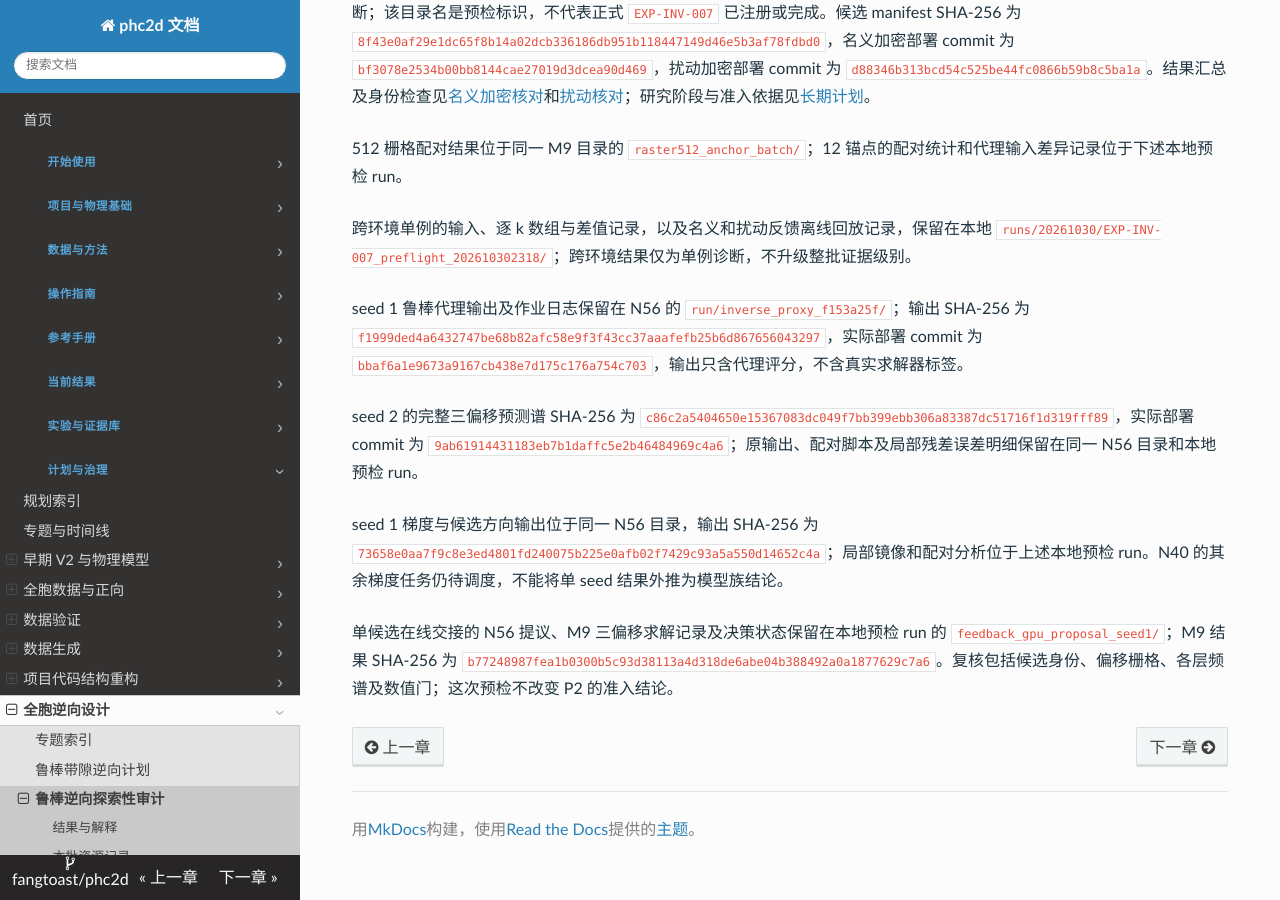
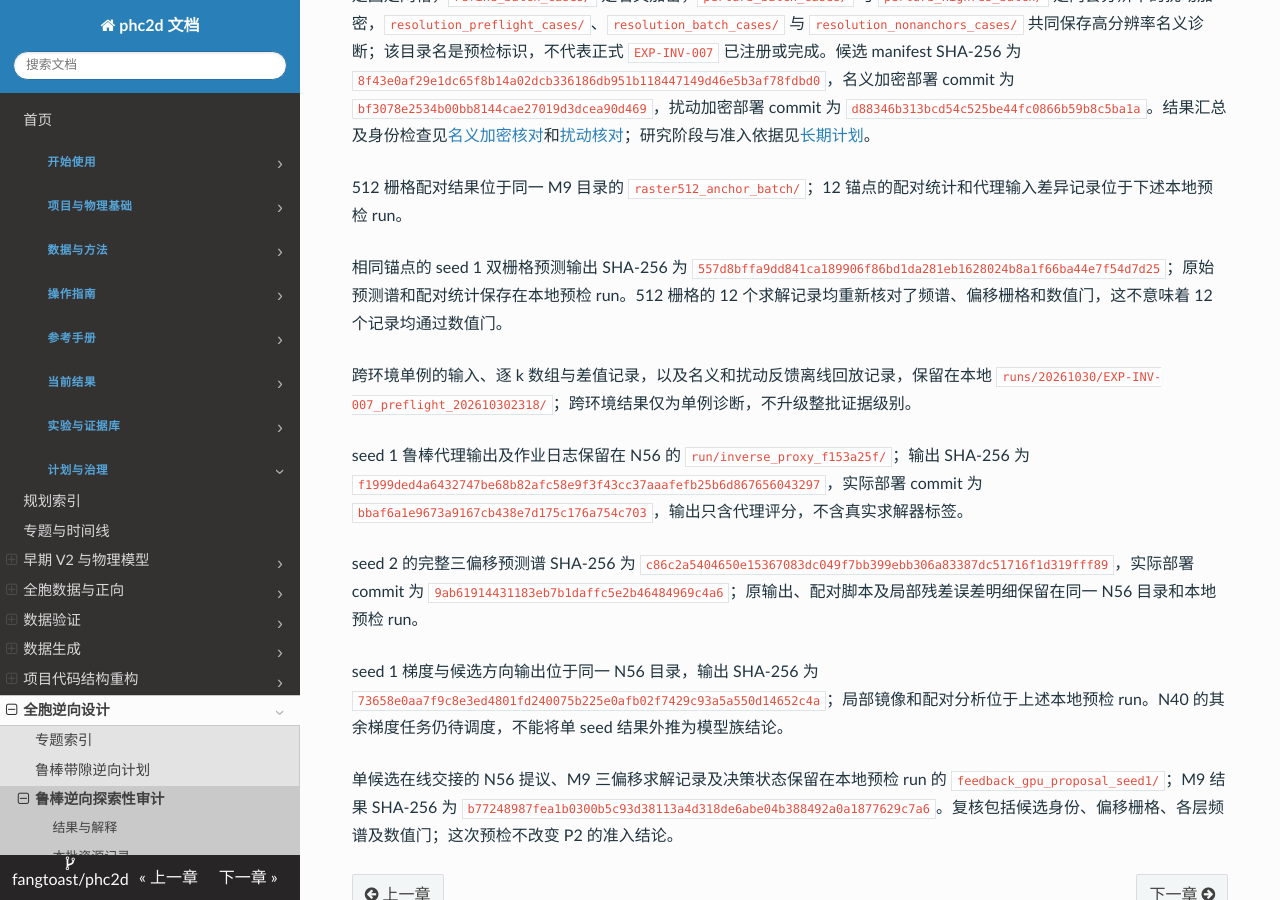
Before and after one commit to fangtoast/phc2d, an MkDocs documentation site: the page built from docs/results/inverse/鲁棒带隙逆向可用性审计.md, in a window 1280 px wide and 900 px high, scrolled down 2088 px. Built offline with MkDocs 1.6.1, drawn with Linux system fonts in a browser that asks for light colours; some of the changed text lies outside the part shown.

Commit message:
Record paired raster surrogate diagnostic

```diff
--- a/docs/results/inverse/鲁棒带隙逆向可用性审计.md
+++ b/docs/results/inverse/鲁棒带隙逆向可用性审计.md
@@ -37,6 +37,7 @@ source_artifacts:
 | 带边与分辨率门 | 31/60 同时通过；28/60 加密收敛但分辨率未通过，1/60 两者均未达到完整门 | 主要瓶颈是当前结构上的分辨率，而非求解任务失败 |
 | 更高分辨率诊断 | 60 个名义候选在 96→128 下 53/60 通过，12 组中 7 组全部通过；原 64→96 为 31/60、1 组 | 6 个候选仍未通过分辨率门、1 个未通过加密门；两套协议分别记录 |
 | 栅格分辨率配对诊断 | 12 个相同锚点、相同偏移幅度，256 栅格下 2/12 全偏移过门，512 栅格下 7/12；每锚点最大带边差的中位数为 0.00082 | 均无正共同区间；两种栅格不属于同一表示合同，不能混算 |
+| 栅格配对代理响应 | seed 1 对上述 12 锚点的两种输入，预测共同目标裕量的绝对变化中位数为 0.00015、最大值为 0.00091 | 身份按各偏移栅格逐一核对；预测变化较小不能证明 512 栅格满足训练输入合同 |
 | MPB 材料采样单例 | 固定 256 栅格与 96→128 分辨率，`mesh_size` 从 3 增至 5 后各偏移带边最大差约 0.00174；两者都未通过全部数值门 | 不同材料采样也影响该例带边；不能从单例认定数值收敛 |
 | 跨环境单例 | 同一个 96→128 锚点在 WSL `meep_env` 与 M9 的加密 k 点一致，全部频带最大差约 $5.96\times10^{-8}$，带边与门判断一致 | 仅为单结构复算，不代表整批的 WSL 正式验收 |
 | 粗网格与加密 | 6/60 从 complete gap 转为 pseudo gap | 固定 81 点会给部分候选产生错误的带隙判断 |
@@ -77,6 +78,8 @@ source_artifacts:
 
 512 栅格配对结果位于同一 M9 目录的 `raster512_anchor_batch/`；12 锚点的配对统计和代理输入差异记录位于下述本地预检 run。
 
+相同锚点的 seed 1 双栅格预测输出 SHA-256 为 `557d8bffa9dd841ca189906f86bd1da281eb1628024b8a1f66ba44e7f54d7d25`；原始预测谱和配对统计保存在本地预检 run。512 栅格的 12 个求解记录均重新核对了频谱、偏移栅格和数值门，这不意味着 12 个记录均通过数值门。
+
 跨环境单例的输入、逐 k 数组与差值记录，以及名义和扰动反馈离线回放记录，保留在本地 `runs/20261030/EXP-INV-007_preflight_202610302318/`；跨环境结果仅为单例诊断，不升级整批证据级别。
 
 seed 1 鲁棒代理输出及作业日志保留在 N56 的 `run/inverse_proxy_f153a25f/`；输出 SHA-256 为 `f1999ded4a6432747be68b82afc58e9f3f43cc37aaafefb25b6d867656043297`，实际部署 commit 为 `bbaf6a1e9673a9167cb438e7d175c176a754c703`，输出只含代理评分，不含真实求解器标签。
```
